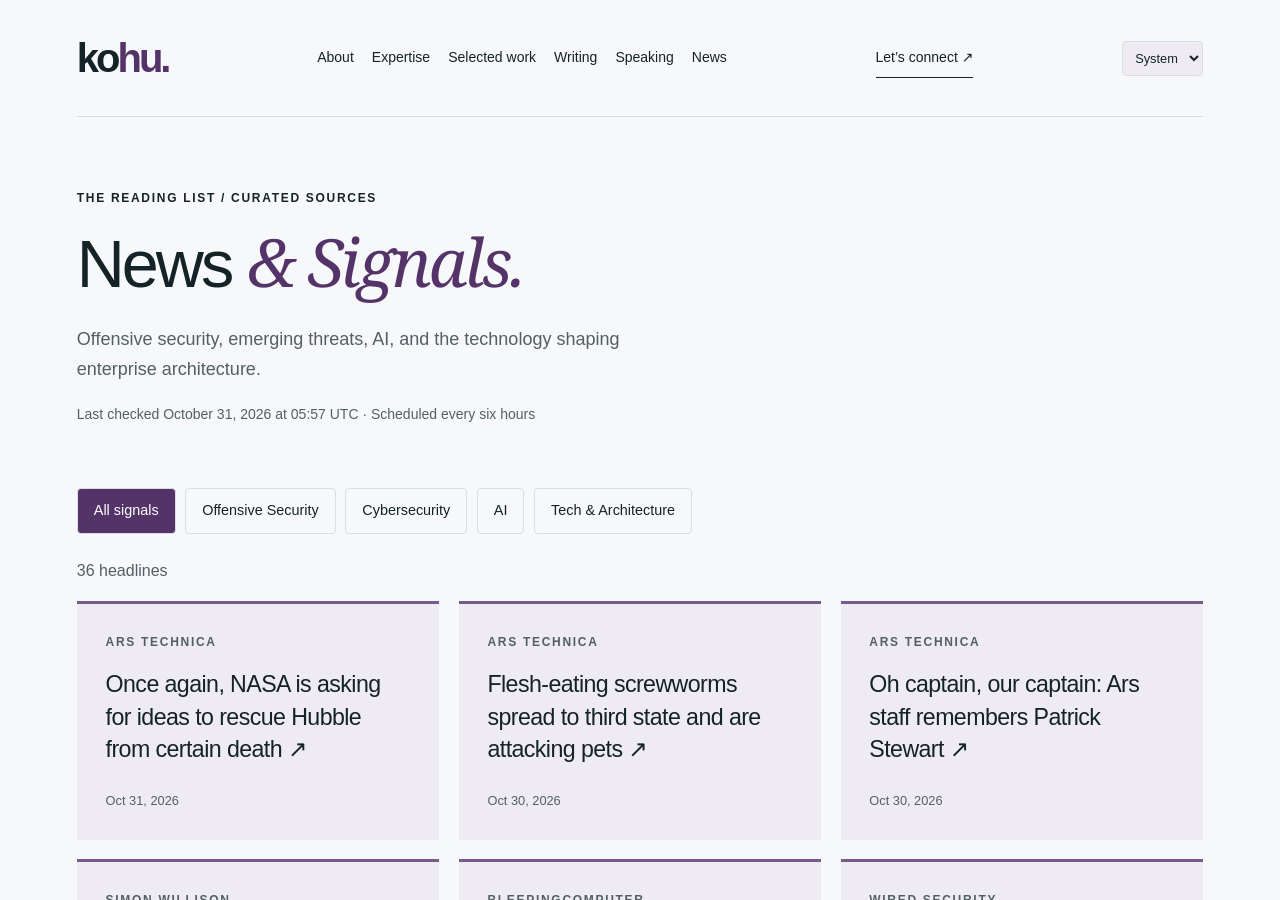
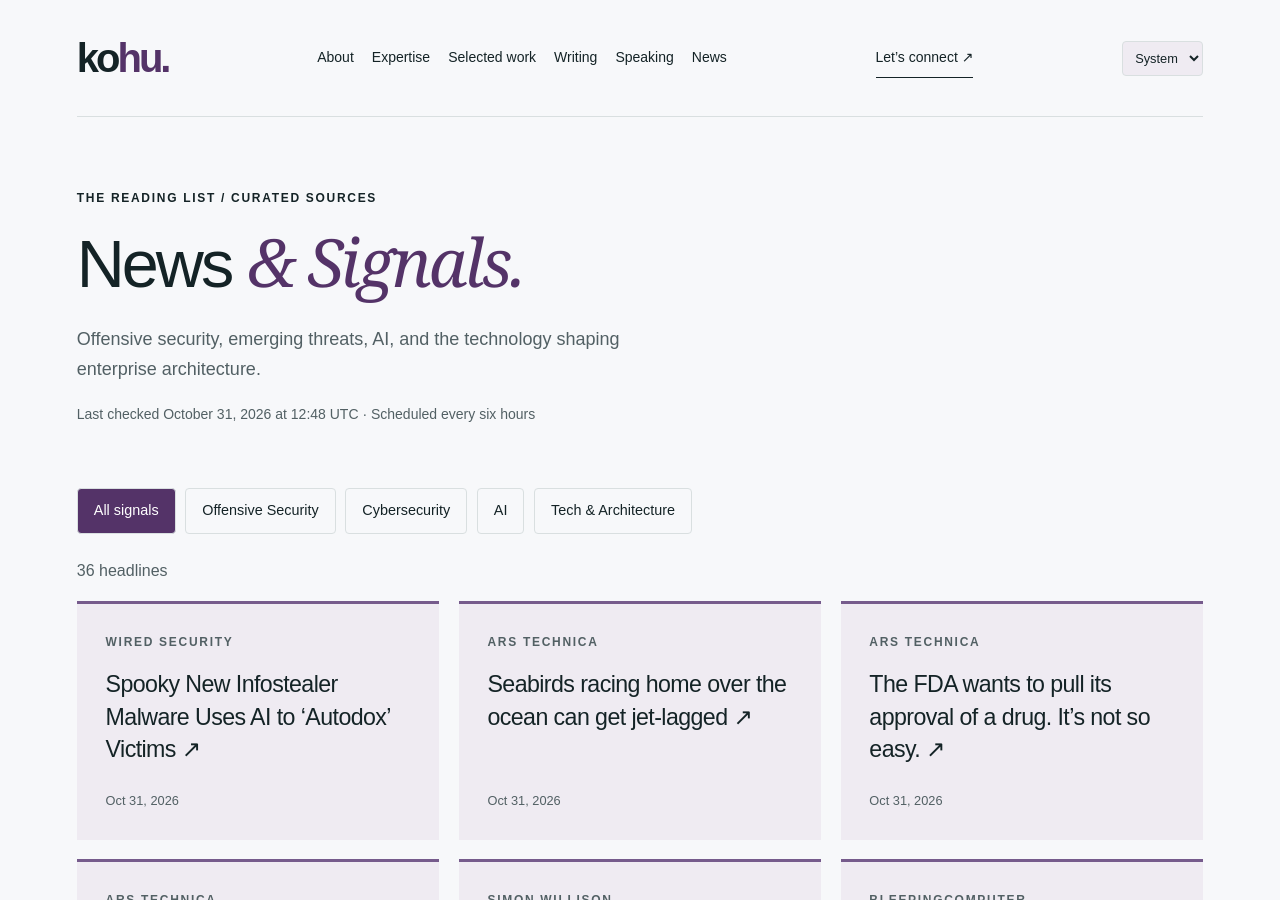
Before and after one commit to hntk/hntk.github.io, a Jekyll site: the page built from news/index.html, in a window 1280 px wide and 900 px high. Built offline with Jekyll 4.4.1, drawn with Linux system fonts in a browser that asks for light colours; part of the change alters nothing that is shown; some of the changed text lies outside the part shown.

Commit message:
Refresh News and Signals

```diff
--- a/_data/news.json
+++ b/_data/news.json
@@ -1,26 +1,34 @@
 {
-  "updated": "2026-10-31T05:57:02.744883+00:00",
+  "updated": "2026-10-31T12:48:01.852033+00:00",
   "items": [
     {
-      "title": "Once again, NASA is asking for ideas to rescue Hubble from certain death",
-      "url": "https://arstechnica.com/space/2026/10/think-you-can-save-the-hubble-space-telescope-nasa-wants-to-know/",
-      "published": "2026-10-31T00:07:22+00:00",
+      "title": "Spooky New Infostealer Malware Uses AI to ‘Autodox’ Victims",
+      "url": "https://www.wired.com/story/kernel-panic-volta-autodoxer-ai-infostealer-malware/",
+      "published": "2026-10-31T12:00:00+00:00",
+      "source": "WIRED Security",
+      "source_id": "wired",
+      "category": "cybersecurity"
+    },
+    {
+      "title": "Seabirds racing home over the ocean can get jet-lagged",
+      "url": "https://arstechnica.com/science/2026/10/seabirds-racing-home-over-the-ocean-can-get-jet-lagged/",
+      "published": "2026-10-31T11:15:26+00:00",
       "source": "Ars Technica",
       "source_id": "ars-technica",
       "category": "tech-architecture"
     },
     {
-      "title": "Flesh-eating screwworms spread to third state and are attacking pets",
-      "url": "https://arstechnica.com/health/2026/10/flesh-eating-screwworms-are-feasting-on-pets-4-dogs-and-cat-attacked-this-week/",
-      "published": "2026-10-30T22:36:41+00:00",
+      "title": "The FDA wants to pull its approval of a drug. It’s not so easy.",
+      "url": "https://arstechnica.com/science/2026/10/the-fda-wants-to-pull-its-approval-of-a-drug-its-not-so-easy/",
+      "published": "2026-10-31T11:02:34+00:00",
       "source": "Ars Technica",
       "source_id": "ars-technica",
       "category": "tech-architecture"
     },
     {
-      "title": "Oh captain, our captain: Ars staff remembers Patrick Stewart",
-      "url": "https://arstechnica.com/culture/2026/10/oh-captain-our-captain-ars-staff-remembers-patrick-stewart/",
-      "published": "2026-10-30T22:21:05+00:00",
+      "title": "Once again, NASA is asking for ideas to rescue Hubble from certain death",
+      "url": "https://arstechnica.com/space/2026/10/think-you-can-save-the-hubble-space-telescope-nasa-wants-to-know/",
+      "published": "2026-10-31T00:07:22+00:00",
       "source": "Ars Technica",
       "source_id": "ars-technica",
       "category": "tech-architecture"
@@ -202,14 +210,6 @@
       "category": "tech-architecture"
     },
     {
-      "title": "A Hacker Targeted High-Stakes Poker Players With Malware That Exposed Their Cards",
-      "url": "https://www.wired.com/story/a-hacker-targeted-high-stakes-poker-players-with-malware-that-exposed-their-cards/",
-      "published": "2026-10-29T10:30:00+00:00",
-      "source": "WIRED Security",
-      "source_id": "wired",
-      "category": "cybersecurity"
-    },
-    {
       "title": "Announcing Project ProtoStar: Making Publicly Funded Science AI-Ready",
       "url": "https://huggingface.co/blog/announcing-project-protostar",
       "published": "2026-10-29T00:00:00+00:00",
@@ -295,79 +295,79 @@
       "id": "ars-technica",
       "name": "Ars Technica",
       "status": "ok",
-      "last_success": "2026-10-31T05:57:02.744883+00:00"
+      "last_success": "2026-10-31T12:48:01.852033+00:00"
     },
     {
       "id": "bleepingcomputer",
       "name": "BleepingComputer",
       "status": "ok",
-      "last_success": "2026-10-31T05:57:02.744883+00:00"
+      "last_success": "2026-10-31T12:48:01.852033+00:00"
     },
     {
       "id": "cloudflare",
       "name": "Cloudflare",
       "status": "ok",
-      "last_success": "2026-10-31T05:57:02.744883+00:00"
+      "last_success": "2026-10-31T12:48:01.852033+00:00"
     },
     {
       "id": "dark-reading",
       "name": "Dark Reading",
       "status": "ok",
-      "last_success": "2026-10-31T05:57:02.744883+00:00"
+      "last_success": "2026-10-31T12:48:01.852033+00:00"
     },
     {
       "id": "hugging-face",
       "name": "Hugging Face",
       "status": "ok",
-      "last_success": "2026-10-31T05:57:02.744883+00:00"
+      "last_success": "2026-10-31T12:48:01.852033+00:00"
     },
     {
       "id": "microsoft-research",
       "name": "Microsoft Research",
       "status": "ok",
-      "last_success": "2026-10-31T05:57:02.744883+00:00"
+      "last_success": "2026-10-31T12:48:01.852033+00:00"
     },
     {
       "id": "nvidia",
       "name": "NVIDIA",
       "status": "ok",
-      "last_success": "2026-10-31T05:57:02.744883+00:00"
+      "last_success": "2026-10-31T12:48:01.852033+00:00"
     },
     {
       "id": "portswigger",
       "name": "PortSwigger Research",
       "status": "ok",
-      "last_success": "2026-10-31T05:57:02.744883+00:00"
+      "last_success": "2026-10-31T12:48:01.852033+00:00"
     },
     {
       "id": "schneier",
       "name": "Schneier on Security",
       "status": "ok",
-      "last_success": "2026-10-31T05:57:02.744883+00:00"
+      "last_success": "2026-10-31T12:48:01.852033+00:00"
     },
     {
       "id": "simon-willison",
       "name": "Simon Willison",
       "status": "ok",
-      "last_success": "2026-10-31T05:57:02.744883+00:00"
+      "last_success": "2026-10-31T12:48:01.852033+00:00"
     },
     {
       "id": "specterops",
       "name": "SpecterOps",
       "status": "ok",
-      "last_success": "2026-10-31T05:57:02.744883+00:00"
+      "last_success": "2026-10-31T12:48:01.852033+00:00"
     },
     {
       "id": "trail-of-bits",
       "name": "Trail of Bits",
       "status": "ok",
-      "last_success": "2026-10-31T05:57:02.744883+00:00"
+      "last_success": "2026-10-31T12:48:01.852033+00:00"
     },
     {
       "id": "wired",
       "name": "WIRED Security",
       "status": "ok",
-      "last_success": "2026-10-31T05:57:02.744883+00:00"
+      "last_success": "2026-10-31T12:48:01.852033+00:00"
     }
   ]
 }
```
